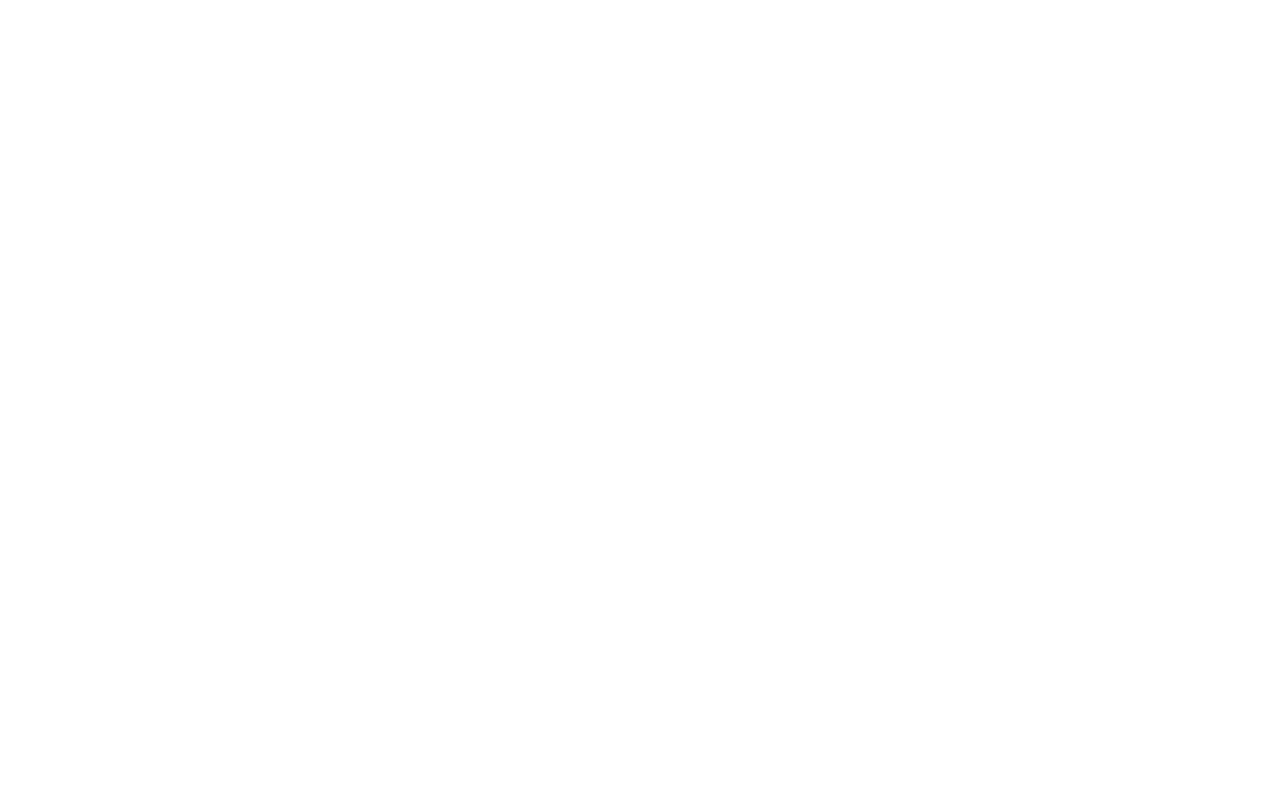
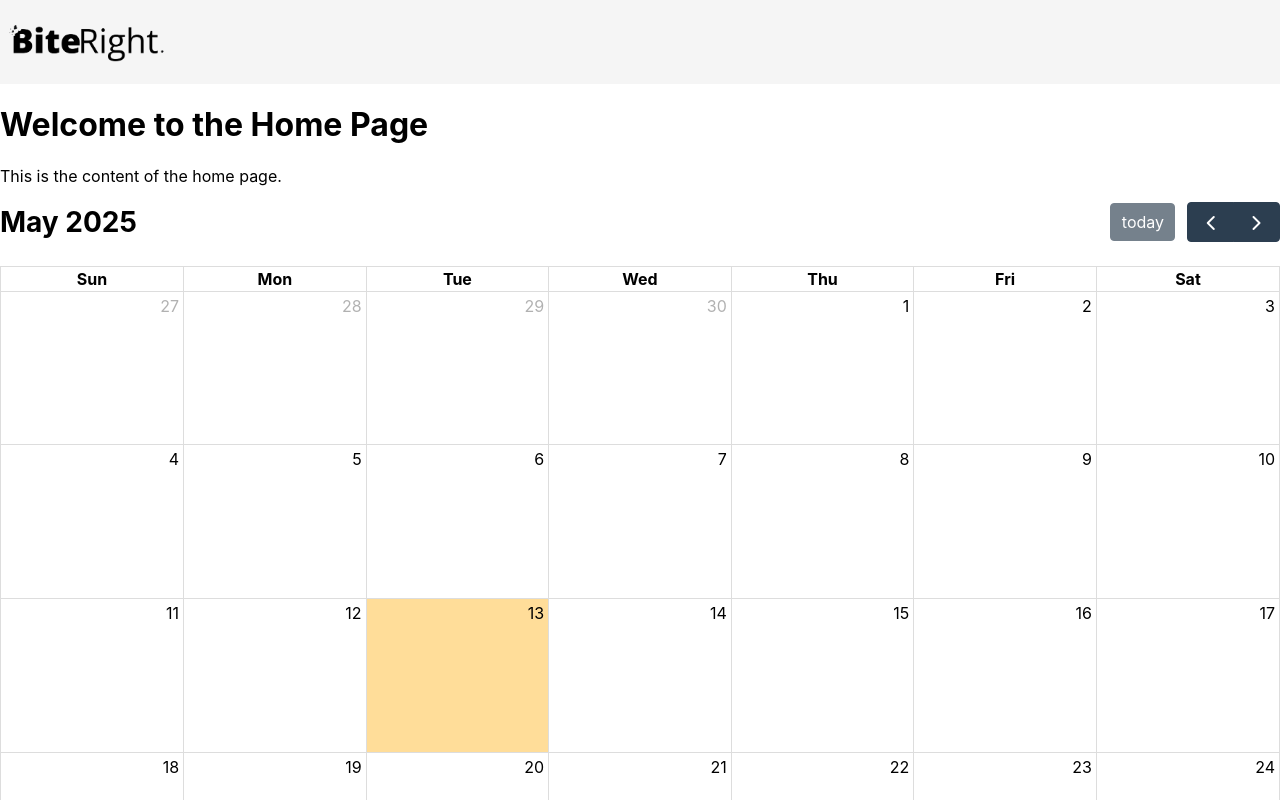
Before and after one commit to MaciejCieslik1/biteRight_webapp, a React (Create React App) app in the folder frontend/: page /home in a window 1280 px wide. Before the commit this address had no page. Shown: the top 800 px of the page. Built offline with nearby package versions, Linux system fonts and the light colour scheme; a web font is replaced by a local one.

Commit message:
added calendar component

```diff
--- a/frontend/package.json
+++ b/frontend/package.json
@@ -3,6 +3,9 @@
   "version": "0.1.0",
   "private": true,
   "dependencies": {
+    "@fullcalendar/daygrid": "^6.1.17",
+    "@fullcalendar/interaction": "^6.1.17",
+    "@fullcalendar/react": "^6.1.17",
     "@testing-library/dom": "^10.4.0",
     "@testing-library/jest-dom": "^6.6.3",
     "@testing-library/react": "^16.3.0",
--- /dev/null
+++ b/frontend/src/components/Calendar.css
@@ -0,0 +1,4 @@
+.highlighted {
+  background-color: #ffdd99 !important; /* Kolor tła dla zaznaczonej daty */
+  color: #000; /* Kolor tekstu (opcjonalnie) */
+}
--- /dev/null
+++ b/frontend/src/components/Calendar.js
@@ -0,0 +1,41 @@
+import React, { useState } from "react";
+import "./Calendar.css";
+import FullCalendar from "@fullcalendar/react";
+import dayGridPlugin from "@fullcalendar/daygrid";
+import interactionPlugin from "@fullcalendar/interaction";
+
+const CalendarComponent = () => {
+  const [selectedDate, setSelectedDate] = useState(
+    new Date().toISOString().slice(0, 10)
+  );
+
+  const handleDateClick = (arg) => {
+    setSelectedDate(arg.dateStr);
+    arg.view.calendar.gotoDate(arg.date);
+  };
+
+  const getDayCellClassNames = (arg) => {
+    const cellDate = arg.date;
+    const selected = new Date(selectedDate);
+
+    if (
+      cellDate.getFullYear() === selected.getFullYear() &&
+      cellDate.getMonth() === selected.getMonth() &&
+      cellDate.getDate() === selected.getDate()
+    ) {
+      return ["highlighted"];
+    }
+    return [];
+  };
+
+  return (
+    <FullCalendar
+      plugins={[dayGridPlugin, interactionPlugin]}
+      initialView="dayGridMonth"
+      dateClick={handleDateClick}
+      dayCellClassNames={getDayCellClassNames}
+    />
+  );
+};
+
+export default CalendarComponent;
--- /dev/null
+++ b/frontend/src/pages/HomePage/HomePage.js
@@ -0,0 +1,16 @@
+import NavBar from "../../components/NavBar";
+import Calendar from "../../components/Calendar";
+
+const HomePage = () => {
+  return (
+    <div>
+      <NavBar showButtons={false} />
+      <div className="home-page-container">
+        <h1>Welcome to the Home Page</h1>
+        <p>This is the content of the home page.</p>
+      </div>
+      <Calendar />
+    </div>
+  );
+};
+export default HomePage;
--- a/frontend/src/routes/AppRoutes.js
+++ b/frontend/src/routes/AppRoutes.js
@@ -3,6 +3,7 @@
 import LandingPage from "../pages/LandingPage/LandingPage";
 import LoginPage from "../pages/LoginPage/LoginPage";
 import RegisterPage from "../pages/RegisterPage/RegisterPage";
+import HomePage from "../pages/HomePage/HomePage";
 
 const AppRoutes = () => {
   return (
@@ -10,6 +11,7 @@
       <Route path="/" element={<LandingPage />} />
       <Route path="/login" element={<LoginPage />} />
       <Route path="/register" element={<RegisterPage />} />
+      <Route path="/home" element={<HomePage />} />
     </Routes>
   );
 };
```
Also changed, not shown: 1 other file (tests, documents, lock files or other folders).
